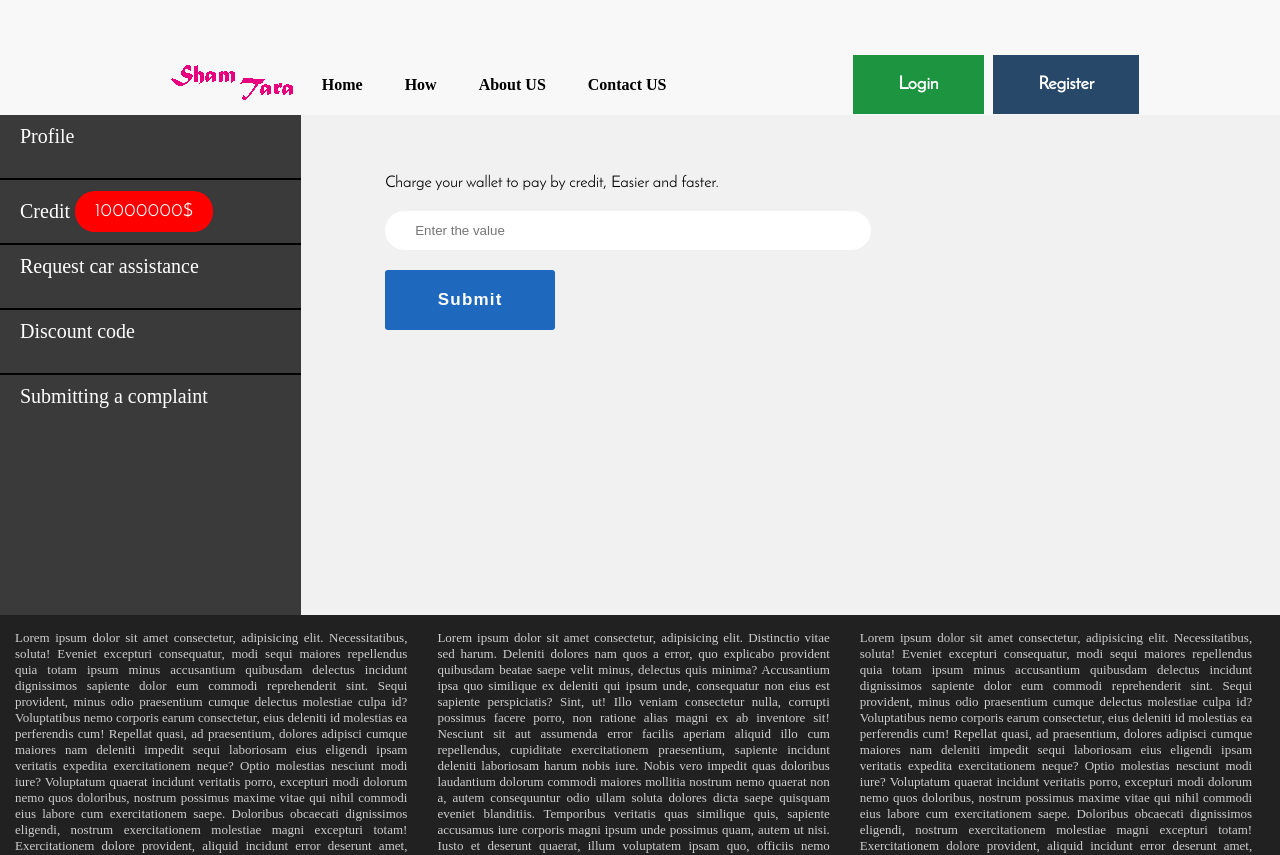
After one commit to ijavadddd/Django-simple-projects, a Django app: page /user_profile/credit in a window 1280 px wide. The commit adds this page. Shown: the top 855 px of the page. Run offline with Django 4.2, Linux system fonts and the light colour scheme; some web fonts are replaced.

Commit message:
Add credit template

```diff
--- a/2-sham_tara/sham_tara/apps/user_profile/urls.py
+++ b/2-sham_tara/sham_tara/apps/user_profile/urls.py
@@ -5,5 +5,6 @@ urlpatterns = [
     path('',views.user_profile,name='user_profile'),
     path('/car_rescuer',views.car_rescuer,name="car_rescuer"),
     path('/discount',views.discount,name="discount"),
+    path('/credit',views.credit,name="credit"),
 
 ]
--- a/2-sham_tara/sham_tara/apps/user_profile/views.py
+++ b/2-sham_tara/sham_tara/apps/user_profile/views.py
@@ -1,20 +1,17 @@
 from django.shortcuts import render
 from django.conf import settings
 # Create your views here.
+context={
+        'media':settings.MEDIA_URL,
+    }
 def user_profile(request):
-    context = {
-        'media' :settings.MEDIA_URL,
-    }
     return render(request,'user_profile/user_profile.html',context)
 
 def car_rescuer(request):
-    context={
-        'media':settings.MEDIA_URL,
-    }
     return render(request,'user_profile/car_rescuer.html',context)
 
 def discount(request):
-    context={
-        'media':settings.MEDIA_URL,
-    }
     return render(request,'user_profile/discount.html',context)
+
+def credit(request):
+    return render(request,'user_profile/credit.html',context)
--- /dev/null
+++ b/2-sham_tara/sham_tara/static/css/credit.css
@@ -0,0 +1,36 @@
+.content-container{
+    width:95%;
+    height:500px;
+    margin: 0 auto;
+    padding:50px 25px;
+    box-sizing: border-box;
+    /* background-color:red; */
+}
+.charge-container{
+    margin:10px 35px;
+    display:flex;
+    flex-direction:column;
+    gap:20px;
+}
+#charge-count{
+    outline:none;
+    border:none;
+    border-radius:50px;
+    width:max(60%,20ch);
+    padding:12px 30px;
+    box-sizing:border-box;
+    /* margin:10px; */
+}
+#charge-button{
+    outline:none;
+    border: none;
+    border-radius:3px;
+    padding:20px 40px;
+    background-color:rgb(30, 105, 190);
+    color:#fff;
+    font-size: 1.7rem;
+    font-weight: 600;
+    width:18ch;
+    flex:0 0 60px;
+    letter-spacing:1.2px;
+}
--- /dev/null
+++ b/2-sham_tara/sham_tara/templates/user_profile/credit.html
@@ -0,0 +1,26 @@
+{% extends "user_profile/user_profile_base_index.html" %}
+{% load static %}
+
+{% block second-head-title %}
+    <link rel="stylesheet" href="{% static 'css/credit.css' %}">
+    <title>Submit Discount</title>
+{% endblock %}
+
+{% block menu_content_container %}
+    <div class="content-container">
+        <div class="charge-container">
+            <p>
+                Charge your wallet to pay by credit, Easier and faster.
+            </p>
+            <input type="text" placeholder="Enter the value" name="charge-count" id="charge-count">
+            <input type="submit" value="Submit" id="charge-button">
+        </div>
+    </div>
+{% endblock %}
+
+
+
+
+{% block script %}
+
+{% endblock %}
--- a/2-sham_tara/sham_tara/templates/user_profile/user_profile_base_index.html
+++ b/2-sham_tara/sham_tara/templates/user_profile/user_profile_base_index.html
@@ -17,7 +17,7 @@
                         <a href="{% url 'user_profile' %}">Profile</a>
                     </li>
                     <li class="vertical-menu--item">
-                        <a href="#">Credit
+                        <a href="{% url 'credit' %}">Credit
                             <div class="credit-label">
                                 <span>
                                     10000000$
```
